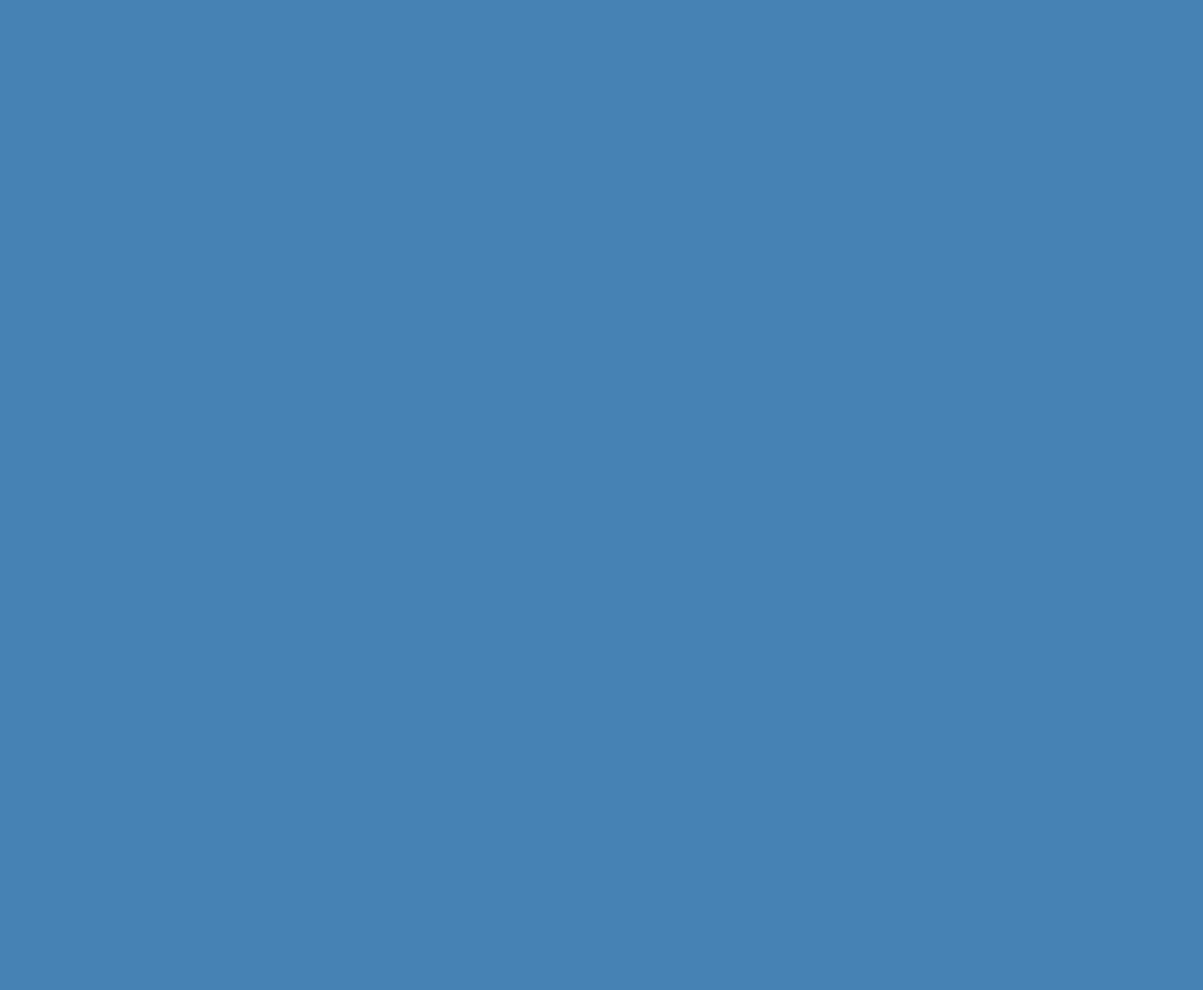
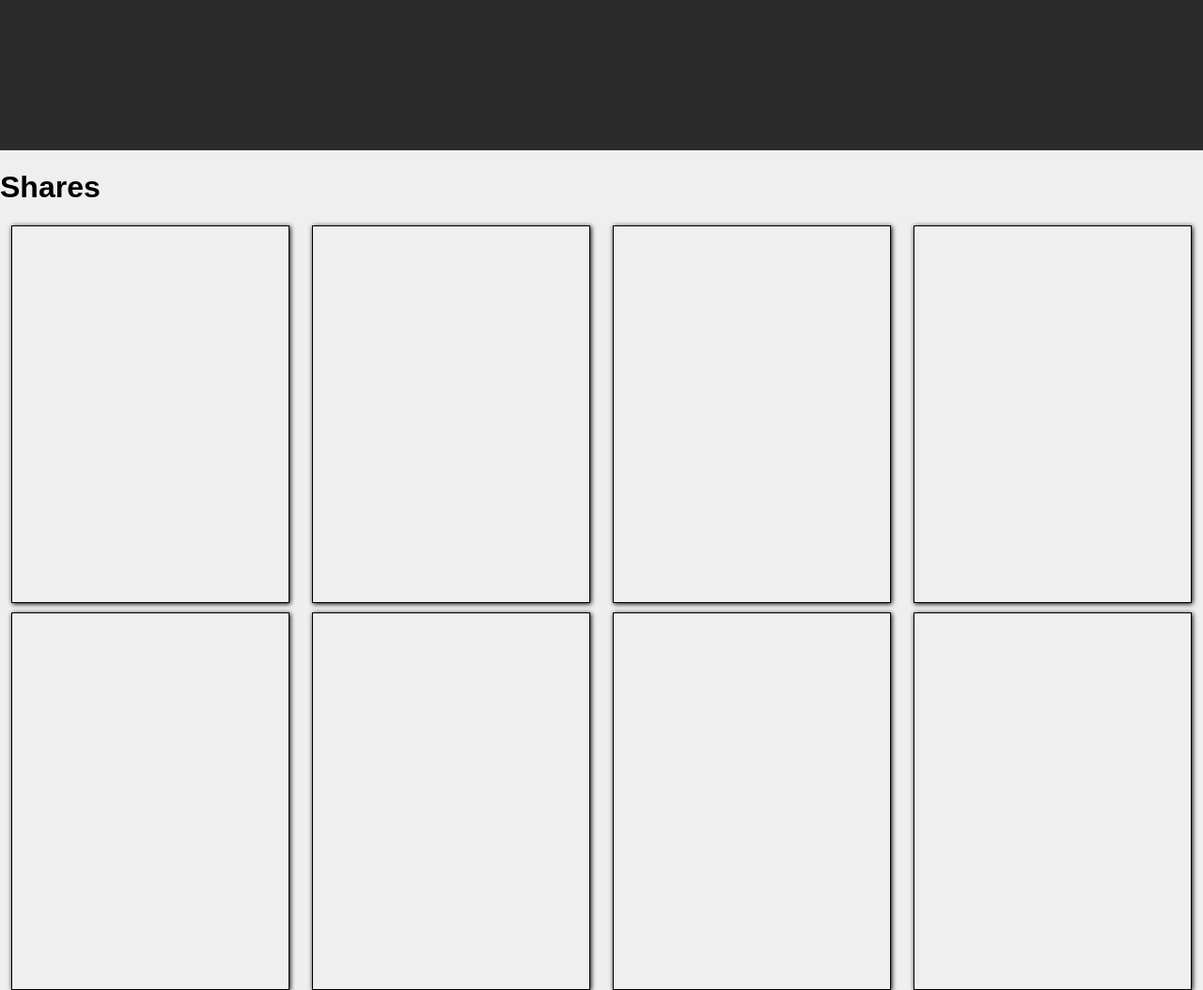
Before and after one commit to hilvitzs/sh-comp-challenge-2, a plain HTML site: page index.html in a window 1280 px wide. Shown: the whole page at 94% size. Before the commit the page ends 800 px from the top, so only its background shows below. Drawn offline with Linux system fonts and the light colour scheme.

Commit message:
Add README.md create boxes layout

```diff
--- a/index.html
+++ b/index.html
@@ -4,10 +4,24 @@
     <meta charset="utf-8">
     <meta name="viewport" content="width=device-width, initial-scale=1.0">
     <link rel="stylesheet" type="text/css" href="normalize.css">
-    <link rel="stylesheet" type="text/css" href="main.css"
-    <title></title>
+    <link rel="stylesheet" type="text/css" href="main.css">
+    <title>2Win! Shares</title>
   </head>
   <body>
-
+    <header>
+    </header>
+    <main class="shares">
+      <h1>Shares</h1>
+      <section class="container">
+        <section class="card card-top shareCard1"></section>
+        <section class="card card-top shareCard2"></section>
+        <section class="card card-top shareCard3"></section>
+        <section class="card card-top shareCard4"></section>
+        <section class="card card-bottom shareCard5"></section>
+        <section class="card card-bottom shareCard6"></section>
+        <section class="card card-bottom shareCard7"></section>
+        <section class="card card-bottom shareCard8"></section>
+    </section>
+    </main>
   </body>
 </html>
--- a/main.css
+++ b/main.css
@@ -1,3 +1,38 @@
-body {
+html, body {
   background-color: steelblue;
+  height: 100%;
+  width: 100%;
+  background-color: #EFEFEF;
 }
+
+header {
+  height: 20%;
+  width: 100%;
+  background-color: #2B2B2B;
+}
+
+main {
+  width: 100%;
+  height: 80%;
+}
+
+h1 {
+  display: block;
+}
+
+.container {
+  display: flex;
+  flex-wrap: wrap;
+  justify-content: space-around;
+}
+
+.card {
+  height: 400px;
+  width: 23%;
+  border: 1px solid black;
+  box-shadow: 1px 1px 5px black;
+}
+
+.card-top {
+  margin-bottom: 10px;
+}
```
Also changed, not shown: static-comp-challenge-2.jpg (added), 1 other file.
